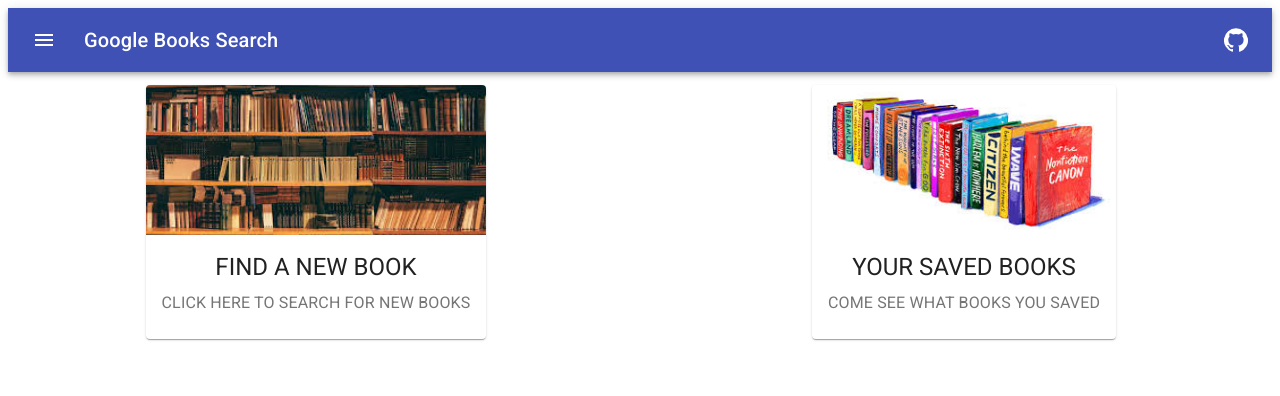
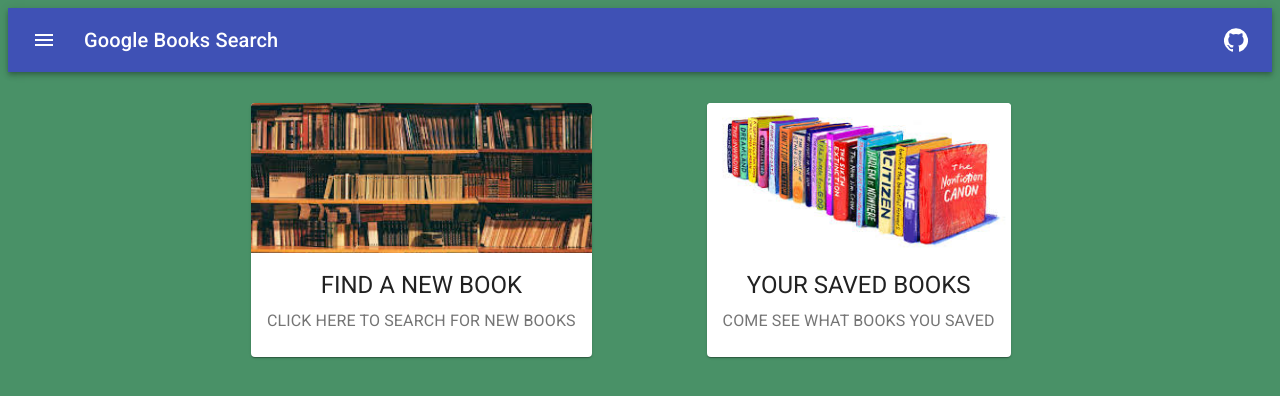
Before and after one commit to nathanaelhauser/google-book-search, a React (Create React App) app in the folder client/: page / in a window 1280 px wide. Shown: the top 396 px of the page. Built offline with nearby package versions, Linux system fonts and the light colour scheme; the HTML template or start-up script is replaced by a standard one.

Commit message:
Added more styling

```diff
--- /dev/null
+++ b/client/src/App.css
@@ -0,0 +1,3 @@
+body {
+  background-color: #499167;
+}
--- a/client/src/App.js
+++ b/client/src/App.js
@@ -1,4 +1,5 @@
 import React, { useState } from 'react'
+import './App.css'
 import {
   BrowserRouter as Router,
   Switch,
@@ -31,7 +32,7 @@ const App = () => {
         <div>
           <NavBar />
           <Drawer />
-
+          <br />
           <Switch>
             <Route exact path="/">
               <Home />
--- a/client/src/components/BookForm/BookForm.js
+++ b/client/src/components/BookForm/BookForm.js
@@ -1,9 +1,13 @@
 import React, { useContext } from 'react'
 import { makeStyles } from '@material-ui/core/styles'
-import Container from '@material-ui/core/Container'
-import Grid from '@material-ui/core/Grid'
-import TextField from '@material-ui/core/TextField'
-import Button from '@material-ui/core/Button'
+import {
+  Container,
+  Grid,
+  Card,
+  CardContent,
+  TextField,
+  Button
+} from '@material-ui/core/'
 import SearchContext from '../../utils/SearchContext'
 
 const useStyles = makeStyles(theme => ({
@@ -32,6 +36,8 @@ const BookForm = () => {
     <Container align='center'>
       <Grid container spacing={3} justify="center">
         <Grid item xs={8} sm={6} className={classes.formGrid}>
+          <Card className={classes.width100}>
+            <CardContent>
               <form noValidate autoComplete="off" className={classes.width100}>
                 <TextField type='text' name='book' id="standard-basic" label="Book Title" value={book} onChange={handleInputChange} onKeyPress={handleInputEnter} className={classes.width100} />
                 <br />
@@ -40,6 +46,8 @@ const BookForm = () => {
                   SEARCH
                 </Button>
               </form>
+            </CardContent>
+          </Card>
         </Grid>
       </Grid>
     </Container>
--- a/client/src/pages/Home/Home.js
+++ b/client/src/pages/Home/Home.js
@@ -30,7 +30,7 @@ const Home = _ => {
   const classes = useStyles()
 
   return (
-    <Grid container spacing={4} direction="row" justify="space-around" alignItems="center">
+    <Grid container spacing={6} direction="row" justify="center" alignItems="center">
       <Grid item xs={12} sm={6} md={4} className={classes.buttonContainer}>
         <Button component={RouterLink} to="/search">
           <Card className={classes.card}>
--- a/client/src/pages/Search/Search.js
+++ b/client/src/pages/Search/Search.js
@@ -51,6 +51,7 @@ const Search = () => {
   return (
     <SearchContext.Provider value={bookState}>
       <BookForm/>
+      <br />
       <SearchList/>
     </SearchContext.Provider>
   )
```
Lines whose indentation alone changed are shown as unchanged.
